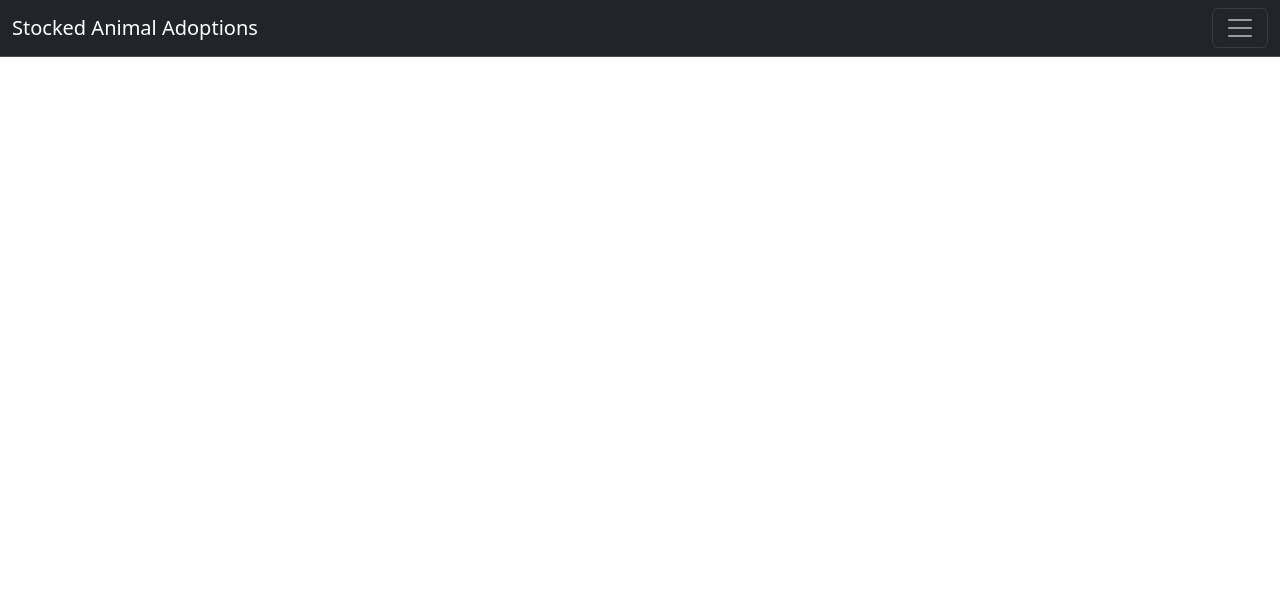
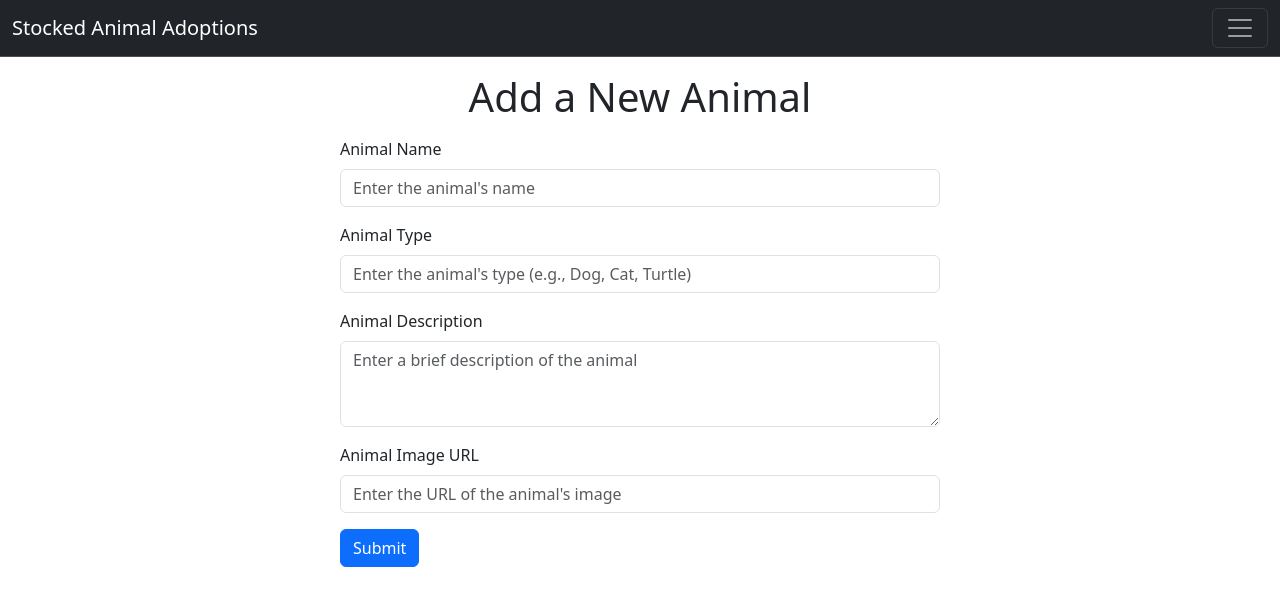
Before and after one commit to cmbarbour-edu/static-web-app, a plain HTML site: page new-animal-form.html in a window 1280 px wide. Drawn offline with nearby package versions, Linux system fonts and the light colour scheme.

Commit message:
Added data fields and labels to the new animal form. Updated animal form name in navbar to better reflect its purpose. Ensured navbar labels are consistent across all pages. Added CSS to prevent horizontal scrolling on all pages.

```diff
--- a/new-animal-form.html
+++ b/new-animal-form.html
@@ -6,6 +6,11 @@
     <title>index</title>
     <link href="https://cdn.jsdelivr.net/npm/bootstrap@5.3.3/dist/css/bootstrap.min.css" rel="stylesheet" integrity="sha384-QWTKZyjpPEjISv5WaRU9OFeRpok6YctnYmDr5pNlyT2bRjXh0JMhjY6hW+ALEwIH" crossorigin="anonymous">
     <script src="https://cdn.jsdelivr.net/npm/bootstrap@5.3.3/dist/js/bootstrap.bundle.min.js" integrity="sha384-YvpcrYf0tY3lHB60NNkmXc5s9fDVZLESaAA55NDzOxhy9GkcIdslK1eN7N6jIeHz" crossorigin="anonymous"></script>
+    <style>
+        body {
+            overflow-x: hidden;
+        }
+    </style>
 </head>
 <body>
     <!--navbar-->
@@ -20,11 +25,30 @@
                     <a class="nav-link" href="index.html">Home</a>
                     <a class="nav-link" href="details.html">Contest Winner</a>
                     <a class="nav-link" href="about.html">About</a>
-                    <a class="nav-link active" aria-current="page" href="new-animal-form.html">Admin Access</a>
+                    <a class="nav-link active" aria-current="page" href="new-animal-form.html">Animal Form</a>
                 </div>
             </div>
         </div>
     </nav>
-
+    <!--new animal form-->
+    <h1 class="text-center m-3">Add a New Animal</h1>
+    <form style="max-width: 600px; margin: auto;">
+        <div class="mb-3">
+            <label for="animalName" class="form-label">Animal Name</label>
+            <input type="text" class="form-control" id="animalName" placeholder="Enter the animal's name">
+        </div>
+        <div class="mb-3">
+            <label for="animalType" class="form-label">Animal Type</label>
+            <input type="text" class="form-control" id="animalType" placeholder="Enter the animal's type (e.g., Dog, Cat, Turtle)">
+        </div>
+        <div class="mb-3">
+            <label for="animalDescription" class="form-label">Animal Description</label>
+            <textarea class="form-control" id="animalDescription" rows="3" placeholder="Enter a brief description of the animal"></textarea>
+        </div>
+        <div class="mb-3">
+            <label for="animalImage" class="form-label">Animal Image URL</label>
+            <input type="text" class="form-control" id="animalImage" placeholder="Enter the URL of the animal's image">
+        </div>
+        <button type="submit" class="btn btn-primary">Submit</button>
 </body>
 </html>
```
Also changed, not shown: about.html (+6 -1 lines), details.html (+6 -1 lines), index.html (+6 -1 lines).
